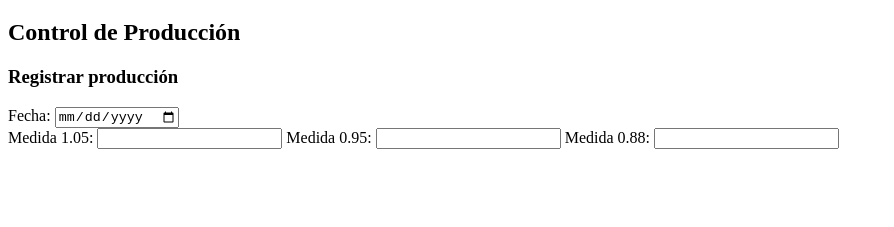
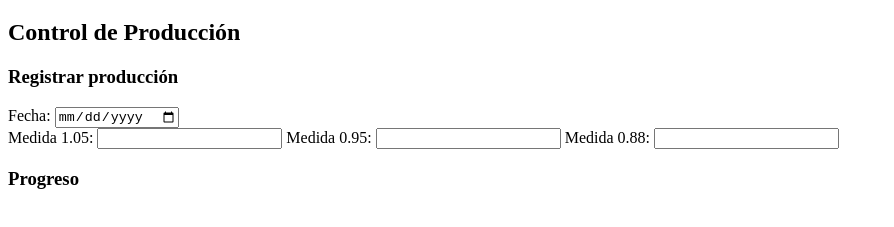
Before and after one commit to RiviCodes/Timberfolio, a plain HTML site: page index.html in a window 1280 px wide. Shown: the part 61-288 px from the top of the page, without its empty margins (0-894 px from the left). Drawn offline with Linux system fonts and the light colour scheme.

Commit message:
feat: add header

```diff
--- a/index.html
+++ b/index.html
@@ -20,5 +20,6 @@
       <label for="088">Medida 0.88:</label>
       <input type="number" id="088" name="088" />
     </div>
+    <h3>Progreso</h3>
   </body>
 </html>
```
